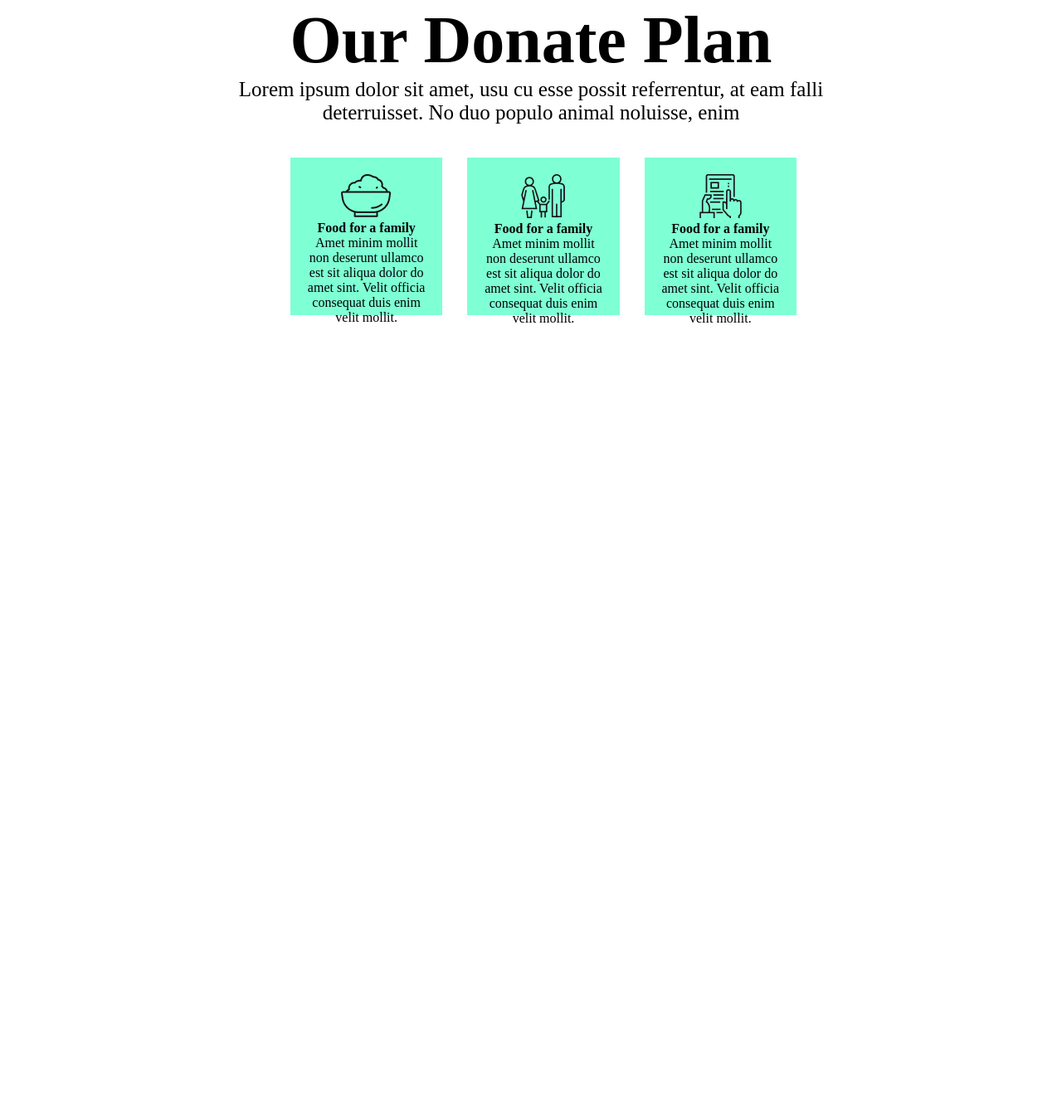
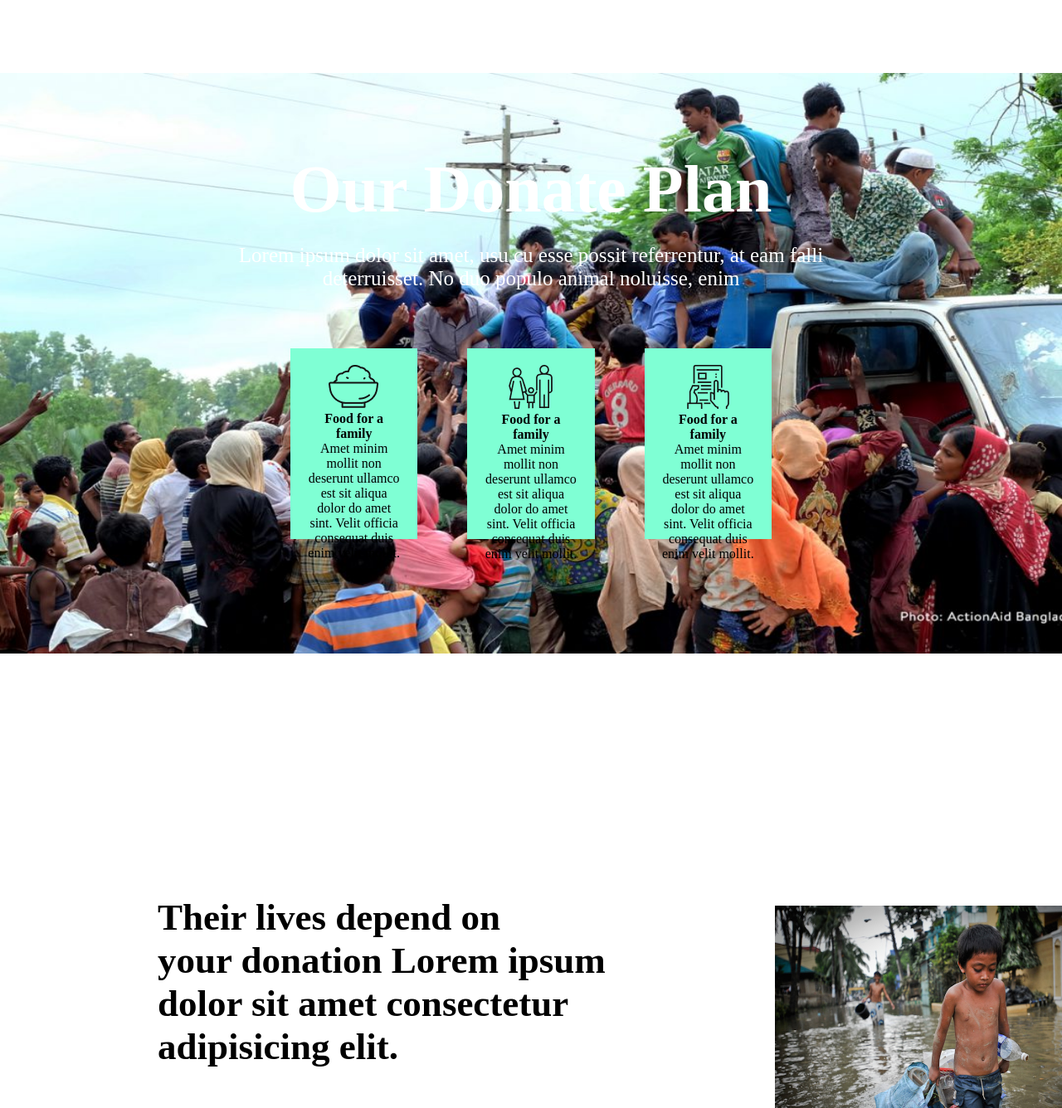
Before and after one commit to Z-M4N/donate-website, a plain HTML site: page index.html in a window 1280 px wide. Shown: the part 1748-3084 px from the top of the page at 83% size. Before the commit the page ends 2141 px from the top, so only its background shows below. Drawn offline with Linux system fonts and the light colour scheme.

Commit message:
donate web

```diff
--- a/index.html
+++ b/index.html
@@ -67,6 +67,16 @@
                 <p>Amet minim mollit non deserunt ullamco est sit aliqua dolor do amet sint. Velit officia consequat duis enim velit mollit.</p>
              </div>
      </section>
+
+     <section class="about-donation">
+        <h5 class="donation-title">Their lives depend on</br>your donation
+            Lorem ipsum dolor sit amet consectetur adipisicing elit.
+            </h5>
+
+         <img class="donate-image" src="/donate-today-main/images/donation2.jpg" alt="">
+         <img class="poor-boy" src="/donate-today-main/images/donation9.jpg" alt="">
+         <button class="donat-btn">How to Contribute</button>
+     </section>
       </main>
       <footer>
 
--- a/style/style.css
+++ b/style/style.css
@@ -89,27 +89,64 @@
     }
     .donate-status{
         font-size: 80px;
+         position: relative;
+         top: 180px;
+         color: white;
     }
     .about-subtitle{
         font-size: 25px;
     }
     .donate-subtitle{
         font-size: 25px;
+        position: relative;
+        top: 200px;
+        color: white;
     }
     .about-card{
         position: relative;
         text-align: center;
         max-width: 50%;
         margin: auto;
-        top: 600px;
+        top: 800px;
         display: flex;
         margin-top: 10px;
 
     }
     .food-section{
-       margin-left: 30px;
+       margin:30px;
        width: 300px;
        padding: 20px;
-       height: 150px;
+       height: 190px;
        background-color: aquamarine;
     }
+    .donation-title{
+        font-size: 45px;
+        text-align: left;
+        position: relative;
+        top: 1200px;
+        max-width: 50%;
+        margin-left: 190px;
+
+    }
+.donate-image{
+   width: 100%;
+   height: 700px;
+
+}
+.poor-boy{
+    position: relative;
+    top: 300px;
+    margin-left: 73%;
+    width: 400px;
+    height: 300px;
+}
+.donat-btn{
+    width: 90px;
+    height: 40px;
+    background-color: orange;
+    border: 0;
+    border-radius: 5px;
+    position: relative;
+    top: 230px;
+    right:84%;
+}
```
